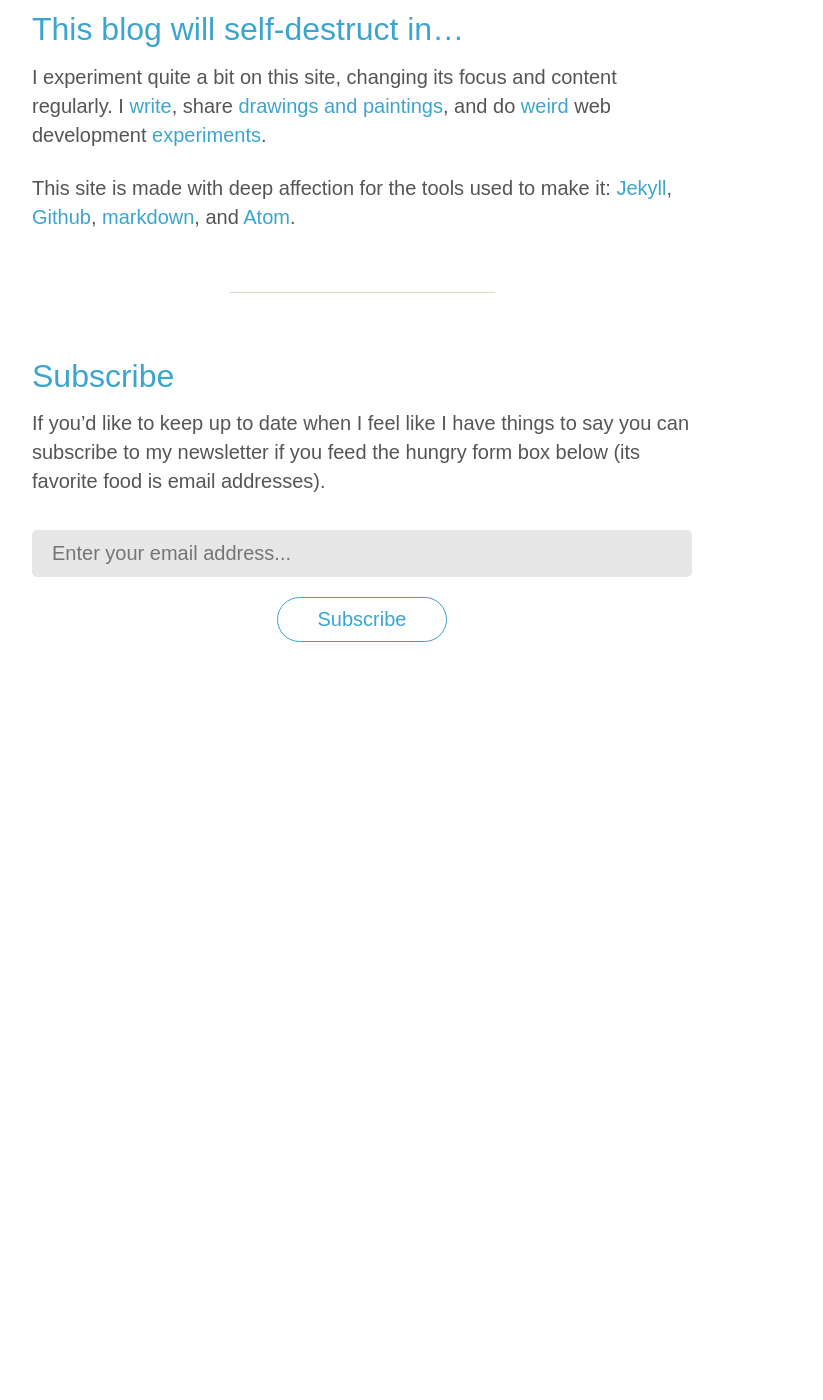
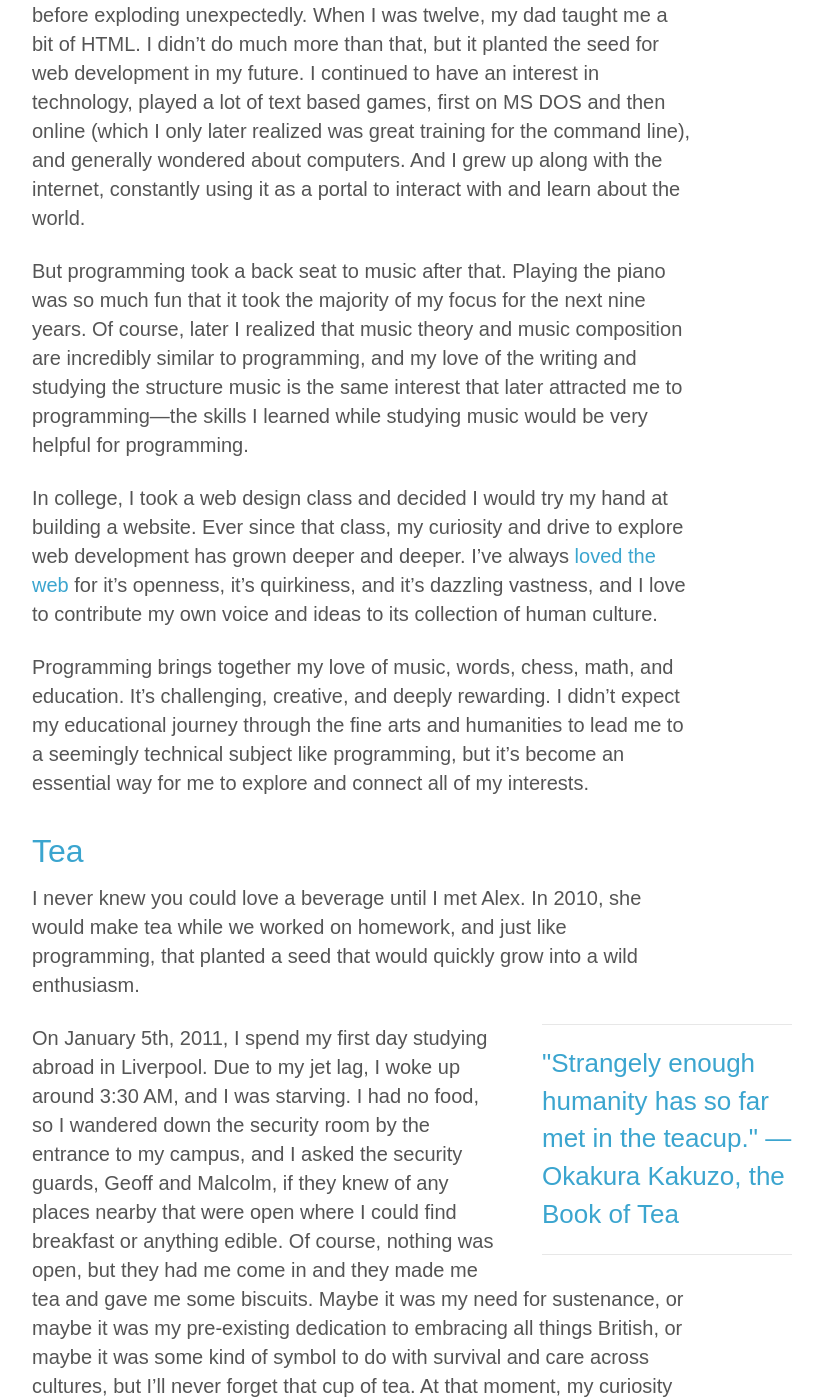
Before and after one commit to kmcgillivray/kmcgillivray.github.io, a Jekyll site: the page built from about/index.md, in a window 1280 px wide and 1400 px high, scrolled down 2651 px. Shown: the whole window, without its empty margins (278-1101 px from the left). Built offline with Jekyll 4.4.1, drawn with Linux system fonts in a browser that asks for light colours; nearby versions of some CDN libraries; before the commit the page ends 3393 px from its top, so only the background shows below that; some of the changed text lies outside the part shown.

Commit message:
Writing more about page sections

```diff
--- a/about/index.md
+++ b/about/index.md
@@ -32,6 +32,26 @@ I believe the best education is deeply interdisciplinary, a lifelong practice, d
 
 > Study (verb) – based on Latin "studium", meaning zeal or enthusiasm.
 
+# Code
+
+Programming is a seed that grew slowly in my interests for many years before exploding unexpectedly. When I was twelve, my dad taught me a bit of HTML. I didn't do much more than that, but it planted the seed for web development in my future. I continued to have an interest in technology, played a lot of text based games, first on MS DOS and then online (which I only later realized was great training for the command line), and generally wondered about computers. And I grew up along with the internet, constantly using it as a portal to interact with and learn about the world.
+
+But programming took a back seat to music after that. Playing the piano was so much fun that it took the majority of my focus for the next nine years. Of course, later I realized that music theory and music composition are incredibly similar to programming, and my love of the writing and studying the structure music is the same interest that later attracted me to programming—the skills I learned while studying music would be very helpful for programming.
+
+In college, I took a web design class and decided I would try my hand at building a website. Ever since that class, my curiosity and drive to explore web development has grown deeper and deeper. I've always [loved the web](https://adactio.com/journal/9016) for it's openness, it's quirkiness, and it's dazzling vastness, and I love to contribute my own voice and ideas to its collection of human culture.
+
+Programming brings together my love of music, words, chess, math, and education. It's challenging, creative, and deeply rewarding. I didn't expect my educational journey through the fine arts and humanities to lead me to a seemingly technical subject like programming, but it's become an essential way for me to explore and connect all of my interests.
+
+# Tea
+
+I never knew you could love a beverage until I met Alex. In 2010, she would make tea while we worked on homework, and just like programming, that planted a seed that would quickly grow into a wild enthusiasm.
+
+<p data-pullquote='"Strangely enough humanity has so far met in the teacup." —Okakura Kakuzo, the Book of Tea'></p>
+
+On January 5th, 2011, I spend my first day studying abroad in Liverpool. Due to my jet lag, I woke up around 3:30 AM, and I was starving. I had no food, so I wandered down the security room by the entrance to my campus, and I asked the security guards, Geoff and Malcolm, if they knew of any places nearby that were open where I could find breakfast or anything edible. Of course, nothing was open, but they had me come in and they made me tea and gave me some biscuits. Maybe it was my need for sustenance, or maybe it was my pre-existing dedication to embracing all things British, or maybe it was some kind of symbol to do with survival and care across cultures, but I'll never forget that cup of tea. At that moment, my curiosity and desire to learn more about tea grew even more.
+
+On February 1st, 2015, my flight out of San Francisco was cancelled. I used my extra time in the city to go to [Samovar](http://www.samovartea.com), the famous Bay Area tea house. I already loved tea, but when I drank the gyokuro tea at Samovar, a [whole world of tea](http://teaguide.co) I didn't know existed opened up. Before Samovar, after Samovar.
+
 ---
 
 # This blog will self-destruct in...
```
